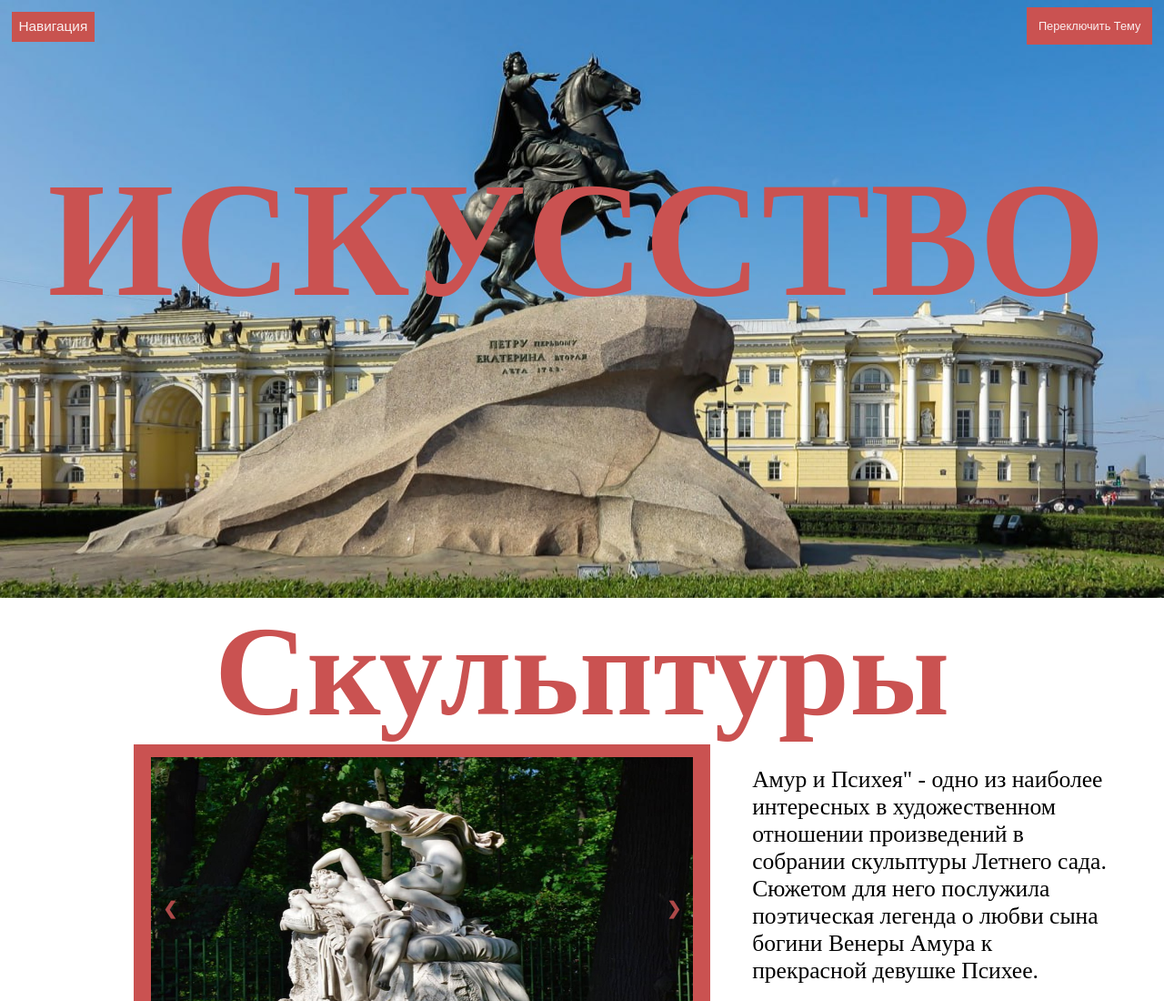
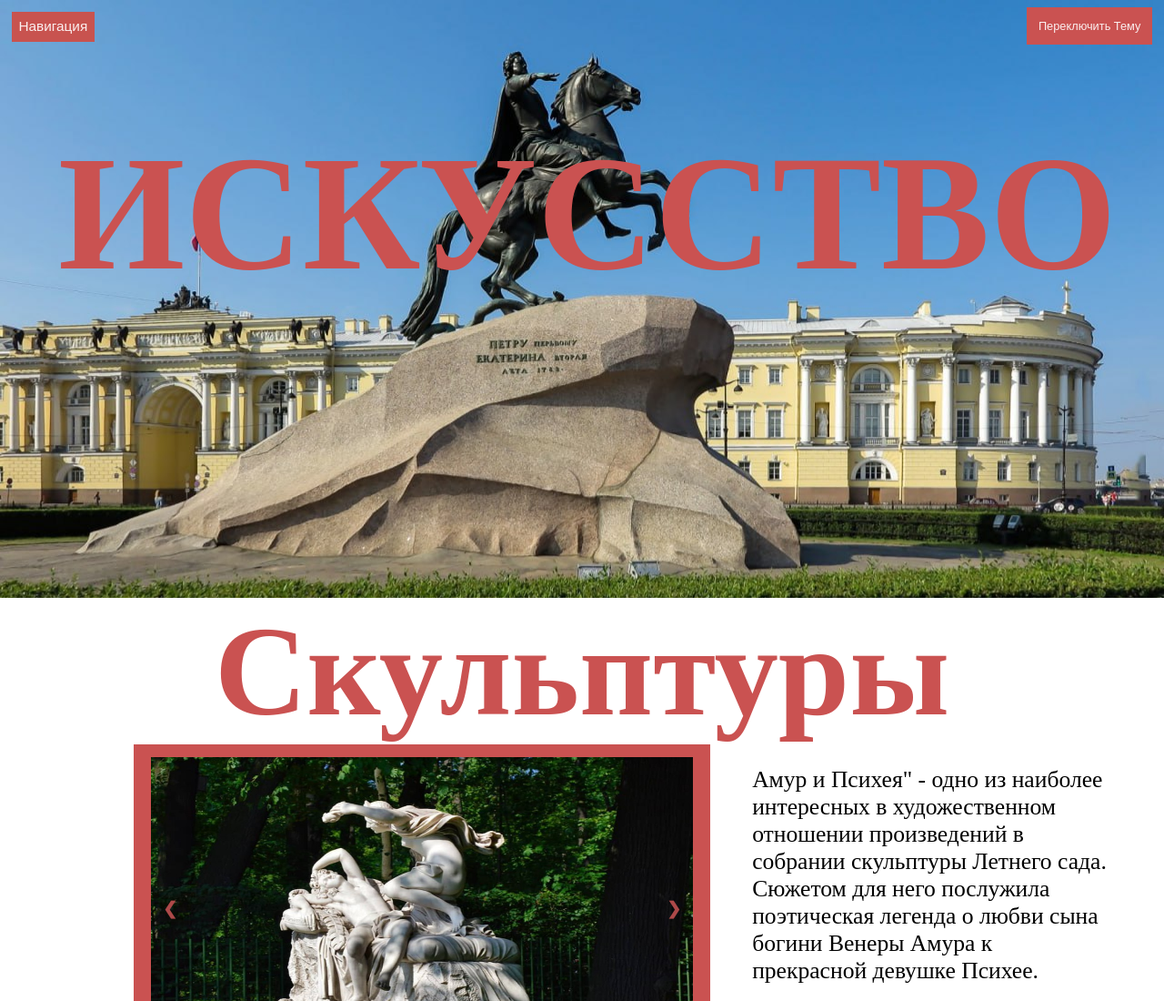
Before and after one commit to KhamidovAmir/site, a plain HTML site: page История/page2.html in a window 1280 px wide. Shown: the top 1100 px of the page at 91% size. Drawn offline with Linux system fonts and the light colour scheme.

Commit message:
правки

```diff
--- a/История/dark-theme2.css
+++ b/История/dark-theme2.css
@@ -30,13 +30,13 @@ footer {
 
 }
 .text-header {
-  position: absolute;
-  top: 20%;
-  right: 5%;
+  position: relative;
+    width: 50vw;
+    top: 20%;
+    right: -5%;
+    font-size: 14vw;
   color: #8C3522;
-  font-size: 14vw;
-  text-align: center;
-  align-items: center;
+
 }
 /*main*/
 
--- a/История/light-theme2.css
+++ b/История/light-theme2.css
@@ -28,13 +28,12 @@ footer {
 
 }
 .text-header {
-    position: absolute;
+    position: relative;
+    width: 50vw;
     top: 20%;
-    right: 5%;
+    right: -5%;
     color: #CA5251;
     font-size: 14vw;
-    text-align: center;
-    align-items: center;
 }
 /*main*/
 
--- a/История/script-page1.js
+++ b/История/script-page1.js
@@ -121,6 +121,7 @@ document.addEventListener('DOMContentLoaded', function() {
     toggleButton.textContent = (menu.style.display === 'block') ? 'Закрыть ' : 'Навигация';
   });
 });
+//Личности
 document.addEventListener("DOMContentLoaded", function() {
   const slides = document.querySelectorAll(".slide");
   const prevButton = document.querySelector(".prev-button");
```
Also changed, not shown: История/page4.html (+3 -3 lines).
